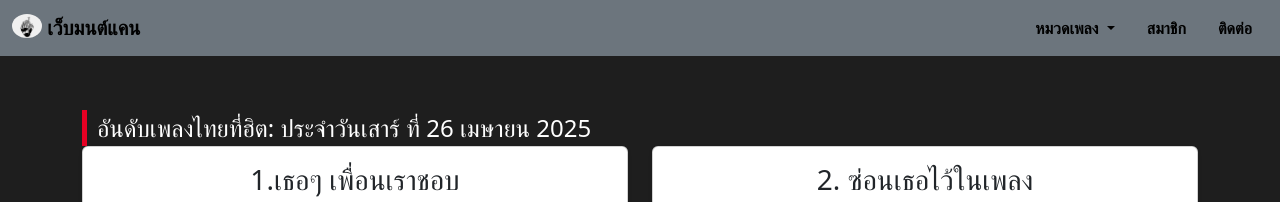
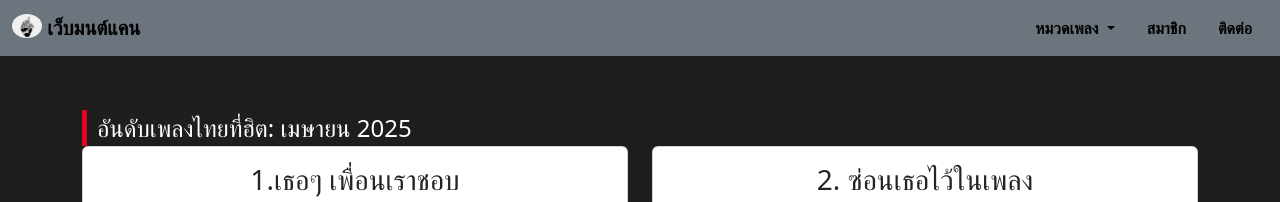
Before and after one commit to Suppachok-215/webtech67, a plain HTML site: page index.html in a window 1280 px wide. Shown: the top 202 px of the page. Drawn offline with nearby package versions, Linux system fonts and the light colour scheme.

Commit message:
index.html

```diff
--- a/index.html
+++ b/index.html
@@ -92,7 +92,7 @@
 
   <!-- Content -->
   <div class="content container mt-4 text-center">
-    <div class="section-title text-white text-start">อันดับเพลงไทยที่ฮิต: ประจำวันเสาร์ ที่ 26 เมษายน 2025</div>
+    <div class="section-title text-white text-start">อันดับเพลงไทยที่ฮิต: เมษายน 2025</div>
     <div class="row row-cols-1 row-cols-md-2 g-4">
 
       <!-- เพลง 1 -->
```
